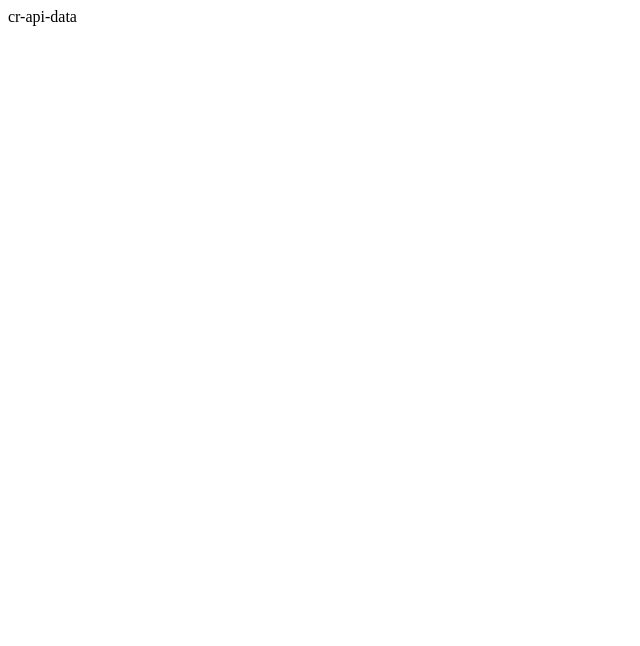
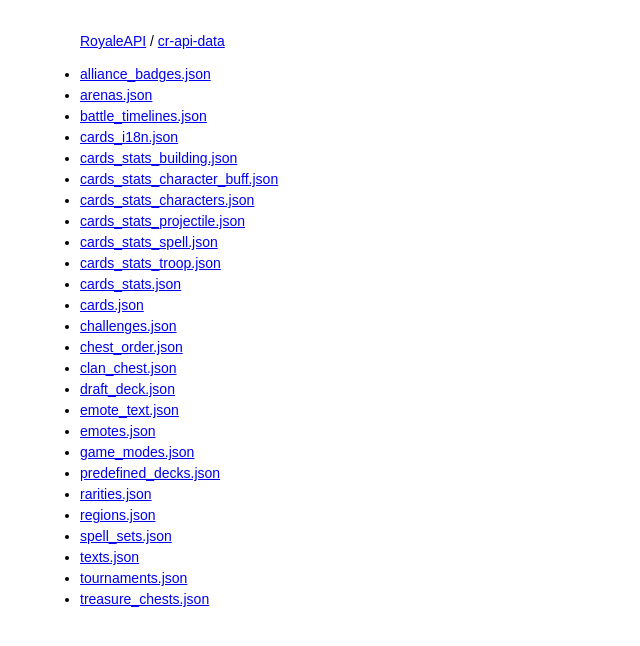
Before and after one commit to RoyaleAPI/cr-api-data, a plain HTML site: page docs/index.html in a window 1280 px wide. Shown: the whole page, without its empty margins (0-640 px from the left). Drawn offline with nearby package versions, Linux system fonts and the light colour scheme.

Commit message:
Add index with direct links to json files

```diff
--- /dev/null
+++ b/docs/css/index.scss
@@ -0,0 +1,12 @@
+body {
+  margin: 2rem 5rem;
+  font-size: 14px;
+  line-height: 130%;
+}
+
+ul {
+  padding-inline-start: 0;
+}
+li {
+  line-height: 150%;
+}
--- a/docs/index.html
+++ b/docs/index.html
@@ -3,8 +3,39 @@
 <head>
     <meta charset="UTF-8">
     <title>cr-api-data</title>
+    <link rel="stylesheet" href="https://unpkg.com/purecss@2.0.3/build/pure-min.css" integrity="sha384-cg6SkqEOCV1NbJoCu11+bm0NvBRc8IYLRGXkmNrqUBfTjmMYwNKPWBTIKyw9mHNJ" crossorigin="anonymous">
+    <link rel="stylesheet" href="./css/index.css">
 </head>
 <body>
-cr-api-data
+<a href="https://github.com/royaleapi">RoyaleAPI</a> /
+<a href="https://github.com/royaleapi/cr-api-data">cr-api-data</a>
+<ul>
+    <li><a href="json/alliance_badges.json">alliance_badges.json</a></li>
+    <li><a href="json/arenas.json">arenas.json</a></li>
+    <li><a href="json/battle_timelines.json">battle_timelines.json</a></li>
+    <li><a href="json/cards_i18n.json">cards_i18n.json</a></li>
+    <li><a href="json/cards_stats_building.json">cards_stats_building.json</a></li>
+    <li><a href="json/cards_stats_character_buff.json">cards_stats_character_buff.json</a></li>
+    <li><a href="json/cards_stats_characters.json">cards_stats_characters.json</a></li>
+    <li><a href="json/cards_stats_projectile.json">cards_stats_projectile.json</a></li>
+    <li><a href="json/cards_stats_spell.json">cards_stats_spell.json</a></li>
+    <li><a href="json/cards_stats_troop.json">cards_stats_troop.json</a></li>
+    <li><a href="json/cards_stats.json">cards_stats.json</a></li>
+    <li><a href="json/cards.json">cards.json</a></li>
+    <li><a href="json/challenges.json">challenges.json</a></li>
+    <li><a href="json/chest_order.json">chest_order.json</a></li>
+    <li><a href="json/clan_chest.json">clan_chest.json</a></li>
+    <li><a href="json/draft_deck.json">draft_deck.json</a></li>
+    <li><a href="json/emote_text.json">emote_text.json</a></li>
+    <li><a href="json/emotes.json">emotes.json</a></li>
+    <li><a href="json/game_modes.json">game_modes.json</a></li>
+    <li><a href="json/predefined_decks.json">predefined_decks.json</a></li>
+    <li><a href="json/rarities.json">rarities.json</a></li>
+    <li><a href="json/regions.json">regions.json</a></li>
+    <li><a href="json/spell_sets.json">spell_sets.json</a></li>
+    <li><a href="json/texts.json">texts.json</a></li>
+    <li><a href="json/tournaments.json">tournaments.json</a></li>
+    <li><a href="json/treasure_chests.json">treasure_chests.json</a></li>
+</ul>
 </body>
 </html>
```
Also changed, not shown: docs/css/index.css (added), 1 other file.
